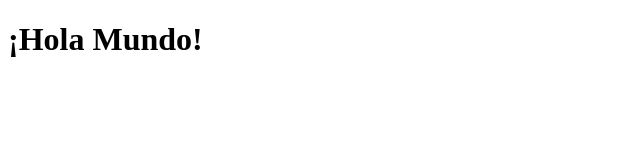
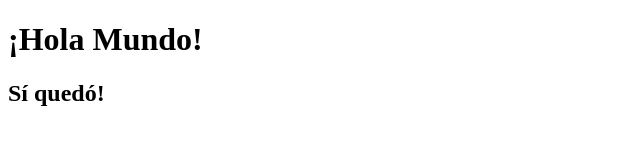
Before and after one commit to ximenomeno/pruebabedu, a plain HTML site: page index.html in a window 1280 px wide. Shown: the whole page, without its empty margins (0-640 px from the left). Drawn offline with Linux system fonts and the light colour scheme.

Commit message:
que sí quedó

```diff
--- a/index.html
+++ b/index.html
@@ -8,5 +8,6 @@
 </head>
 <body>
     <h1>¡Hola Mundo!</h1>
+    <h2>Sí quedó!</h2>
 </body>
 </html>
```
